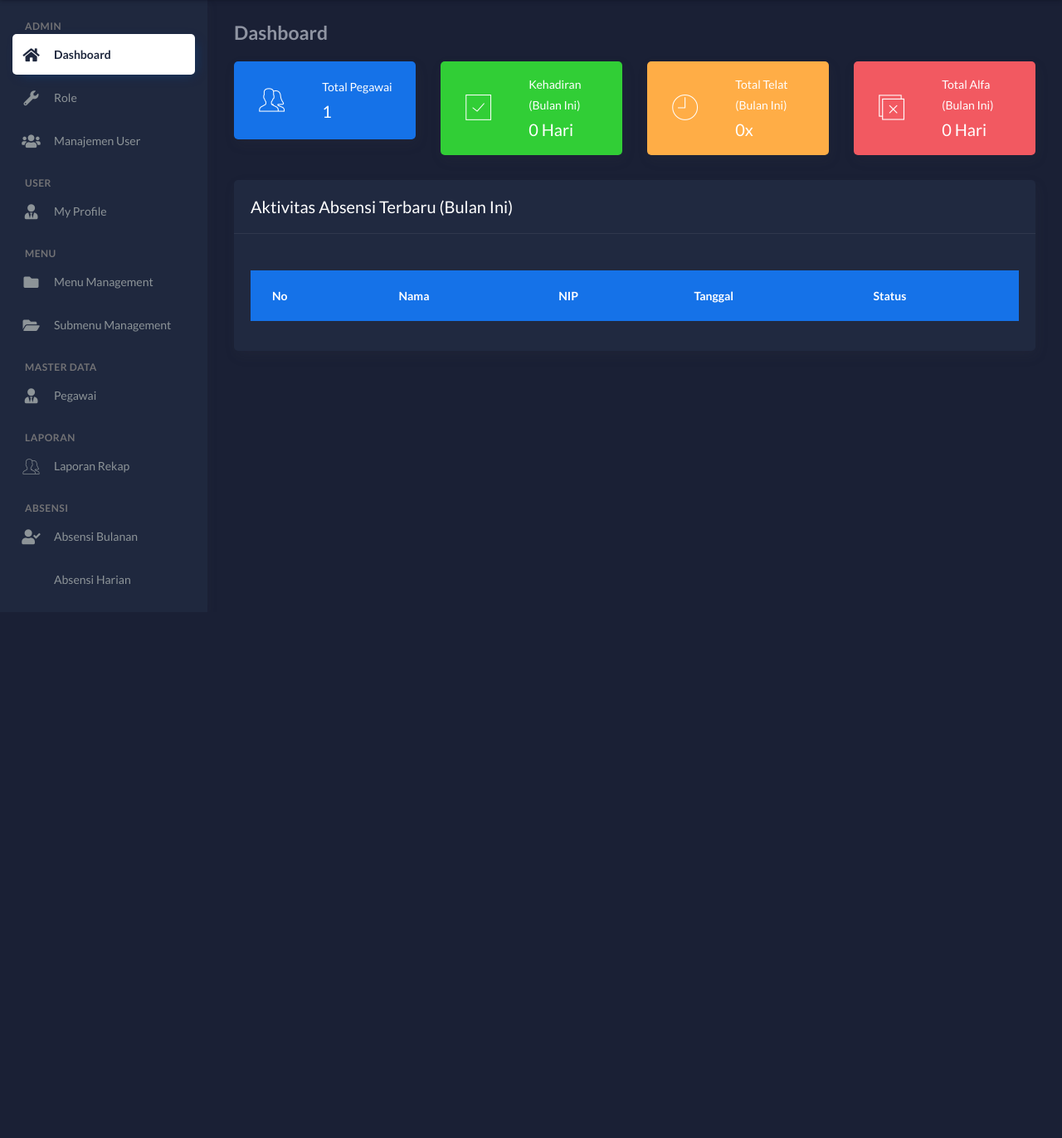
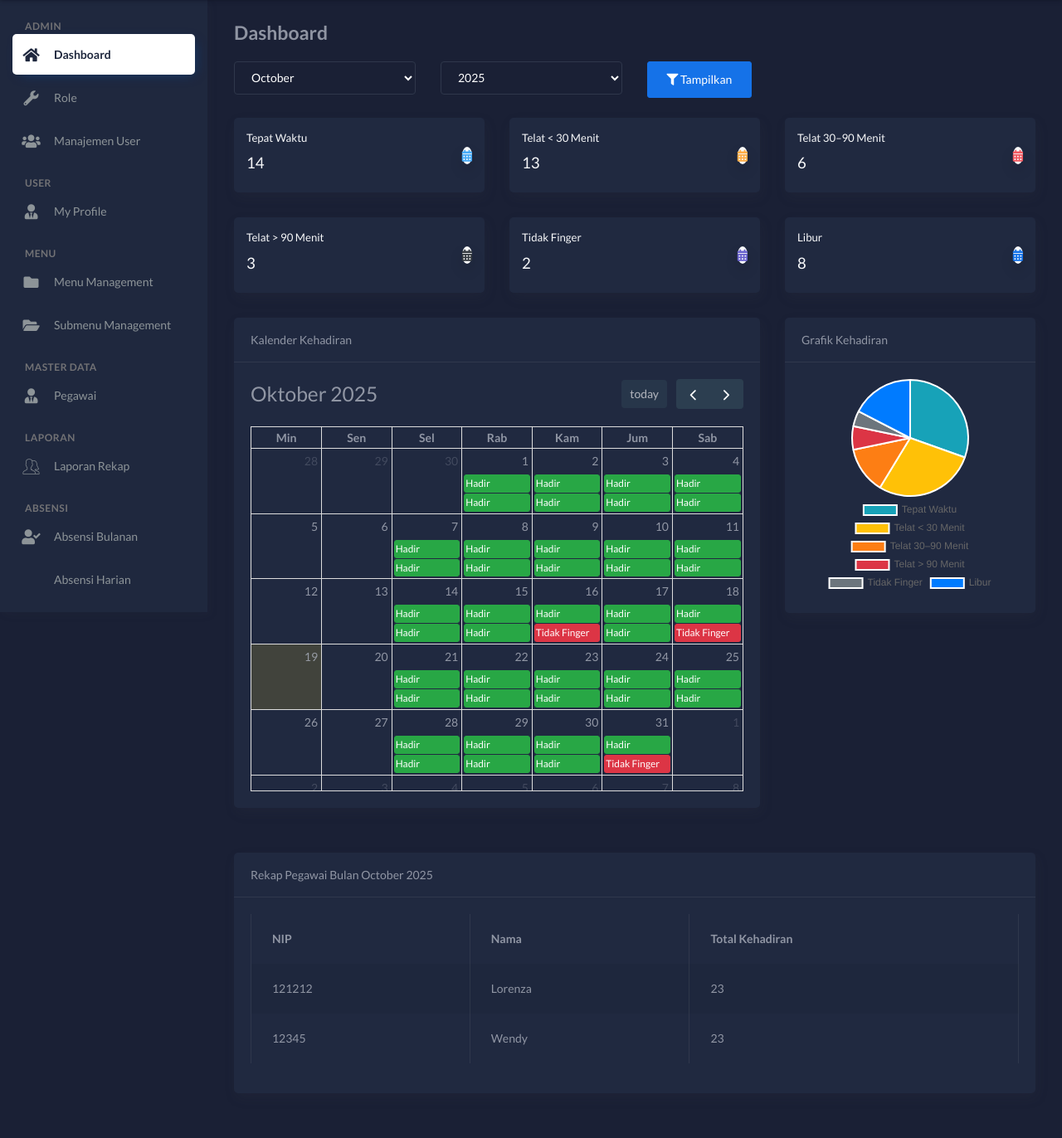
Before and after one commit to wendnsyh/Absensi, a CodeIgniter app: page /Absensi/dashboard in a window 1280 px wide. Shown: the part 62-1434 px from the top of the page at 83% size. Before the commit the page ends 767 px from the top, so only its background shows below. Run offline with CodeIgniter, Linux system fonts and the light colour scheme; a user stored in the database is signed in; data comes from the database, SQL or seed files in the repository; lists and menus that the app fills with data are empty; style sheets or scripts are compiled from the project's sources; some libraries are stand-ins or nearby versions.

Commit message:
Menambahkan fucntion baru pada model AbsensiHarian dan memperbarui logika dashboard untuk menampilkan statistik kehadiran bulanan serta grafik kehadiran.

```diff
--- a/application/controllers/Dashboard.php
+++ b/application/controllers/Dashboard.php
@@ -10,6 +10,8 @@
  * @property CI_URI  $uri
  */
 
+use PhpOffice\PhpSpreadsheet\IOFactory;
+
 class Dashboard extends CI_Controller
 {
     public function __construct()
@@ -17,27 +19,92 @@
         parent::__construct();
         //is_logged_in(); // helper login
         $this->load->model('Absensi_model');
+        $this->load->model('AbsensiHarian_model');
+        $this->load->library('session');
     }
-
     public function index()
     {
-        $data['title'] = 'Dashboard';
+        // Cek hak akses: hanya Admin / Super Admin
+        $user = $this->session->userdata();
+        if (empty($user) || !in_array($user['role_id'], ['1', '2'])) {
+            show_error("Akses ditolak");
+            return;
+        }
+
+        $data['user'] = $user;
+        $data['title'] = "Dashboard Absensi";
+
+        // Ambil data parameter bulan & tahun (bisa dari GET)
+        $bulan = $this->input->get('bulan') ?: date('m');
+        $tahun = $this->input->get('tahun') ?: date('Y');
+        $data['bulan'] = $bulan;
+        $data['tahun'] = $tahun;
+
+        // Data absensi untuk semua pegawai bulan ini
+        $all_absensi = $this->AbsensiHarian_model->get_all_by_bulan_tahun($bulan, $tahun);
+
+        // Konversi ke event kalender
+        $events = [];
+        foreach ($all_absensi as $a) {
+            $status = 'Hadir';
+            if (empty($a['jam_in']) || empty($a['jam_out']) || trim($a['jam_in']) === trim($a['jam_out'])) {
+                $status = 'Tidak Finger';
+            }
+            $color = ($status === 'Tidak Finger') ? '#dc3545' : '#28a745';
+
+            $events[] = [
+                'title' => $status,
+                'start' => $a['tanggal'],
+                'color' => $color
+            ];
+        }
+        $data['events'] = json_encode($events);
+
+        // Statistik kategori
+        $summary = [
+            'Tepat Waktu' => 0,
+            'Telat < 30 Menit' => 0,
+            'Telat 30–90 Menit' => 0,
+            'Telat > 90 Menit' => 0,
+            'Tidak Finger' => 0,
+            'Libur' => 0,
+        ];
+        foreach ($all_absensi as $row) {
+            $hari_num = date('N', strtotime($row['tanggal']));
+            // Jika Sabtu atau Minggu
+            if ($hari_num == 6 || $hari_num == 7) {
+                $summary['Libur']++;
+                continue;
+            }
+            if (empty($row['jam_in']) || empty($row['jam_out']) || trim($row['jam_in']) === trim($row['jam_out'])) {
+                $summary['Tidak Finger']++;
+                continue;
+            }
+            $jam_normal = strtotime('07:30');
+            $jam_in = strtotime($row['jam_in']);
+            $selisih = max(0, round(($jam_in - $jam_normal) / 60));
+
+            if ($selisih === 0) {
+                $summary['Tepat Waktu']++;
+            } elseif ($selisih < 30) {
+                $summary['Telat < 30 Menit']++;
+            } elseif ($selisih <= 90) {
+                $summary['Telat 30–90 Menit']++;
+            } else {
+                $summary['Telat > 90 Menit']++;
+            }
+        }
+        $data['summary'] = $summary;
+
+        // Rekap per pegawai
+        $data['rekap'] = $this->AbsensiHarian_model->get_rekap_bulanan($bulan, $tahun);
         $data['user'] = $this->db->get_where('user', ['email' => $this->session->userdata('email')])->row_array();
-
-        $bulan_param = $this->input->get('bulan') ?? date('n');
-        $tahun_param = $this->input->get('tahun') ?? date('Y');
-
-        $data['bulan'] = $bulan_param;
-        $data['tahun'] = $tahun_param;
-
-        $data['summary'] = $this->Absensi_model->get_monthly_summary($bulan_param, $tahun_param);
-        $data['total_pegawai'] = $this->Absensi_model->get_total_pegawai();
-        $data['recent_absensi'] = $this->Absensi_model->get_all_absensi(5, 0, $bulan_param, $tahun_param, null); // Ambil 5 data terbaru bulan ini
-
+        $data['title'] = "Dashboard";
+        // Load view Atlantis
         $this->load->view('template/header', $data);
         $this->load->view('template/sidebar', $data);
         $this->load->view('template/topbar', $data);
         $this->load->view('dashboard/index', $data);
-        $this->load->view('template/footer');
+        $this->load->view('template/footer', $data);
     }
 }
--- a/application/models/AbsensiHarian_model.php
+++ b/application/models/AbsensiHarian_model.php
@@ -146,4 +146,23 @@
             ]
         ];
     }
+
+    public function get_statistik_bulanan($bulan, $tahun)
+    {
+        $this->db->select('
+        SUM(CASE WHEN jam_in IS NOT NULL AND jam_out IS NOT NULL THEN 1 ELSE 0 END) AS total_hadir,
+        SUM(CASE WHEN jam_in = jam_out OR jam_in IS NULL OR jam_out IS NULL THEN 1 ELSE 0 END) AS total_tidak_finger,
+        COUNT(*) AS total_data
+    ');
+        $this->db->where('MONTH(tanggal)', $bulan);
+        $this->db->where('YEAR(tanggal)', $tahun);
+        return $this->db->get($this->table)->row_array();
+    }
+
+    public function get_all_by_bulan_tahun($bulan, $tahun)
+    {
+        $this->db->where('MONTH(tanggal)', $bulan);
+        $this->db->where('YEAR(tanggal)', $tahun);
+        return $this->db->get($this->table)->result_array();
+    }
 }
--- a/application/views/dashboard/index.php
+++ b/application/views/dashboard/index.php
@@ -1,125 +1,111 @@
+<!-- dashboard/index.php -->
 <div class="main-panel">
     <div class="content">
         <div class="page-inner">
             <div class="page-header">
-                <h4 class="page-title">Dashboard</h4>
+                <h4 class="page-title"><?= $title ?></h4>
             </div>
+            <!-- Filter Bulan & Tahun -->
+            <form method="get" class="mb-4">
+                <div class="row">
+                    <div class="col-md-3">
+                        <select name="bulan" class="form-control">
+                            <?php for ($i = 1; $i <= 12; $i++): ?>
+                                <option value="<?= sprintf('%02d', $i) ?>" <?= ($bulan == sprintf('%02d', $i)) ? 'selected' : '' ?>>
+                                    <?= date("F", mktime(0, 0, 0, $i, 1)) ?>
+                                </option>
+                            <?php endfor; ?>
+                        </select>
+                    </div>
+                    <div class="col-md-3">
+                        <select name="tahun" class="form-control">
+                            <?php for ($y = date('Y') - 2; $y <= date('Y') + 1; $y++): ?>
+                                <option value="<?= $y ?>" <?= ($tahun == $y) ? 'selected' : '' ?>><?= $y ?></option>
+                            <?php endfor; ?>
+                        </select>
+                    </div>
+                    <div class="col-md-2">
+                        <button type="submit" class="btn btn-primary">
+                            <i class="fas fa-filter"></i> Tampilkan
+                        </button>
+                    </div>
+                </div>
+            </form>
 
             <div class="row">
-                <div class="col-sm-6 col-md-3">
-                    <div class="card card-stats card-primary card-round">
-                        <div class="card-body">
-                            <div class="row">
-                                <div class="col-5">
-                                    <div class="icon-big text-center">
-                                        <i class="flaticon-users"></i>
+                <?php
+                $colors = [
+                    'Tepat Waktu' => 'info',
+                    'Telat < 30 Menit' => 'warning',
+                    'Telat 30–90 Menit' => 'danger',
+                    'Telat > 90 Menit' => 'dark',
+                    'Tidak Finger' => 'secondary',
+                    'Libur' => 'primary',
+                ];
+                foreach ($summary as $label => $value): ?>
+                    <div class="col-sm-6 col-lg-4">
+                        <div class="card card-stats card-round <?= $colors[$label] ?>">
+                            <div class="card-body ">
+                                <div class="row align-items-center">
+                                    <div class="col">
+                                        <h6 class="text-light"><?= $label ?></h6>
+                                        <h3 class="text-light"><?= $value ?></h3>
                                     </div>
-                                </div>
-                                <div class="col-7 col-stats">
-                                    <div class="numbers">
-                                        <p class="card-category">Total Pegawai</p>
-                                        <h4 class="card-title"><?= $total_pegawai; ?></h4>
+                                    <div class="col-auto">
+                                        <div class="icon icon-shape bg-light text-<?= $colors[$label] ?> rounded-circle shadow">
+                                            <i class="fa fa-calendar-alt"></i>
                                         </div>
                                     </div>
                                 </div>
                             </div>
                         </div>
                     </div>
-                <div class="col-sm-6 col-md-3">
-                    <div class="card card-stats card-success card-round">
+                <?php endforeach; ?>
+            </div>
+
+            <div class="row">
+                <div class="col-md-8">
+                    <div class="card">
+                        <div class="card-header">
+                            Kalender Kehadiran
+                        </div>
                         <div class="card-body">
-                            <div class="row">
-                                <div class="col-5">
-                                    <div class="icon-big text-center">
-                                        <i class="flaticon-check"></i>
-                                    </div>
-                                </div>
-                                <div class="col-7 col-stats">
-                                    <div class="numbers">
-                                        <p class="card-category">Kehadiran (Bulan Ini)</p>
-                                        <h4 class="card-title"><?= $summary['total_hadir'] ?: 0; ?> Hari</h4>
+                            <div id="calendar"></div>
                         </div>
                     </div>
                 </div>
+                <div class="col-md-4">
+                    <div class="card">
+                        <div class="card-header">
+                            Grafik Kehadiran
                         </div>
-                    </div>
-                </div>
-                <div class="col-sm-6 col-md-3">
-                    <div class="card card-stats card-warning card-round">
                         <div class="card-body">
-                            <div class="row">
-                                <div class="col-5">
-                                    <div class="icon-big text-center">
-                                        <i class="flaticon-time"></i>
-                                    </div>
-                                </div>
-                                <div class="col-7 col-stats">
-                                    <div class="numbers">
-                                        <p class="card-category">Total Telat (Bulan Ini)</p>
-                                        <h4 class="card-title"><?= $summary['total_telat'] ?: 0; ?>x</h4>
-                                    </div>
-                                </div>
-                            </div>
-                        </div>
-                    </div>
-                </div>
-                <div class="col-sm-6 col-md-3">
-                    <div class="card card-stats card-danger card-round">
-                        <div class="card-body">
-                            <div class="row">
-                                <div class="col-5">
-                                    <div class="icon-big text-center">
-                                        <i class="flaticon-close"></i>
-                                    </div>
-                                </div>
-                                <div class="col-7 col-stats">
-                                    <div class="numbers">
-                                        <p class="card-category">Total Alfa (Bulan Ini)</p>
-                                        <h4 class="card-title"><?= $summary['total_alfa'] ?: 0; ?> Hari</h4>
-                                    </div>
-                                </div>
-                            </div>
+                            <canvas id="chartAbsensi"></canvas>
                         </div>
                     </div>
                 </div>
             </div>
 
-            <div class="row">
-                <div class="col-md-12">
-                    <div class="card">
+            <div class="card mt-4">
                 <div class="card-header">
-                            <h4 class="card-title">Aktivitas Absensi Terbaru (Bulan Ini)</h4>
+                    Rekap Pegawai Bulan <?= date("F", mktime(0, 0, 0, $bulan, 1)) . " " . $tahun ?>
                 </div>
                 <div class="card-body">
                     <div class="table-responsive">
-                                <table class="table table-head-bg-primary mt-4">
+                        <table class="table table-striped table-bordered">
                             <thead>
                                 <tr>
-                                            <th>No</th>
+                                    <th>NIP</th>
                                     <th>Nama</th>
-                                            <th>NIP</th>
-                                            <th>Tanggal</th>
-                                            <th>Status</th>
+                                    <th>Total Kehadiran</th>
                                 </tr>
                             </thead>
                             <tbody>
-                                        <?php $no = 1;
-                                        foreach ($recent_absensi as $row): ?>
+                                <?php foreach ($rekap as $r): ?>
                                     <tr>
-                                                <td><?= $no++; ?></td>
-                                                <td><?= $row['nama']; ?></td>
-                                                <td><?= $row['nip']; ?></td>
-                                                <td><?= date('d M Y', strtotime($row['tanggal'])); ?></td>
-                                                <td>
-                                                    <?php
-                                                    if ($row['hadir'] == 1) echo '<span class="badge badge-success">Hadir</span>';
-                                                    else if ($row['sakit'] == 1) echo '<span class="badge badge-warning">Sakit</span>';
-                                                    else if ($row['izin'] == 1) echo '<span class="badge badge-info">Izin</span>';
-                                                    else if ($row['alfa'] == 1) echo '<span class="badge badge-danger">Alfa</span>';
-                                                    else if ($row['cuti'] == 1) echo '<span class="badge badge-primary">Cuti</span>';
-                                                    else if ($row['dinas_luar'] == 1) echo '<span class="badge badge-secondary">Dinas Luar</span>';
-                                                    ?>
-                                                </td>
+                                        <td><?= $r['nip'] ?></td>
+                                        <td><?= $r['nama'] ?></td>
+                                        <td><?= $r['total_hari'] ?></td>
                                     </tr>
                                 <?php endforeach; ?>
                             </tbody>
@@ -127,8 +113,51 @@
                     </div>
                 </div>
             </div>
+
         </div>
     </div>
 </div>
-    </div>
-</div>
+
+<!-- FullCalendar & Chart.js -->
+<link href="https://cdn.jsdelivr.net/npm/fullcalendar@5.11.3/main.min.css" rel="stylesheet">
+<script src="https://cdn.jsdelivr.net/npm/fullcalendar@5.11.3/main.min.js"></script>
+<script src="https://cdn.jsdelivr.net/npm/chart.js"></script>
+
+<script>
+    document.addEventListener('DOMContentLoaded', function() {
+        // Kalender
+        var calendarEl = document.getElementById('calendar');
+        var calendar = new FullCalendar.Calendar(calendarEl, {
+            initialView: 'dayGridMonth',
+            events: <?= $events ?>,
+            locale: 'id'
+        });
+        calendar.render();
+
+        // Grafik
+        const summary = <?= json_encode($summary) ?>;
+        var ctx = document.getElementById('chartAbsensi').getContext('2d');
+        new Chart(ctx, {
+            type: 'pie',
+            data: {
+                labels: Object.keys(summary),
+                datasets: [{
+                    data: Object.values(summary),
+                    backgroundColor: [
+                        '#17a2b8', '#ffc107', '#fd7e14', '#dc3545', '#6c757d', '#007bff'
+                    ]
+                }]
+            },
+            options: {
+                plugins: {
+                    legend: {
+                        position: 'bottom'
+                    },
+                    title: {
+                        display: false
+                    }
+                }
+            }
+        });
+    });
+</script>
--- a/application/views/template/footer.php
+++ b/application/views/template/footer.php
@@ -1,3 +1,8 @@
+<!--   Dashboard  -->
+<link href="https://cdn.jsdelivr.net/npm/fullcalendar@5.11.3/main.min.css" rel="stylesheet">
+<script src="https://cdn.jsdelivr.net/npm/fullcalendar@5.11.3/main.min.js"></script>
+<script src="https://cdn.jsdelivr.net/npm/chart.js"></script>
+
 <!--   Core JS Files   -->
 <script src="<?= base_url('assets/') ?>/atlantis/js/core/jquery.3.2.1.min.js"></script>
 <script src="<?= base_url('assets/') ?>/atlantis/js/core/popper.min.js"></script>
```
Lines whose indentation alone changed are shown as unchanged.
